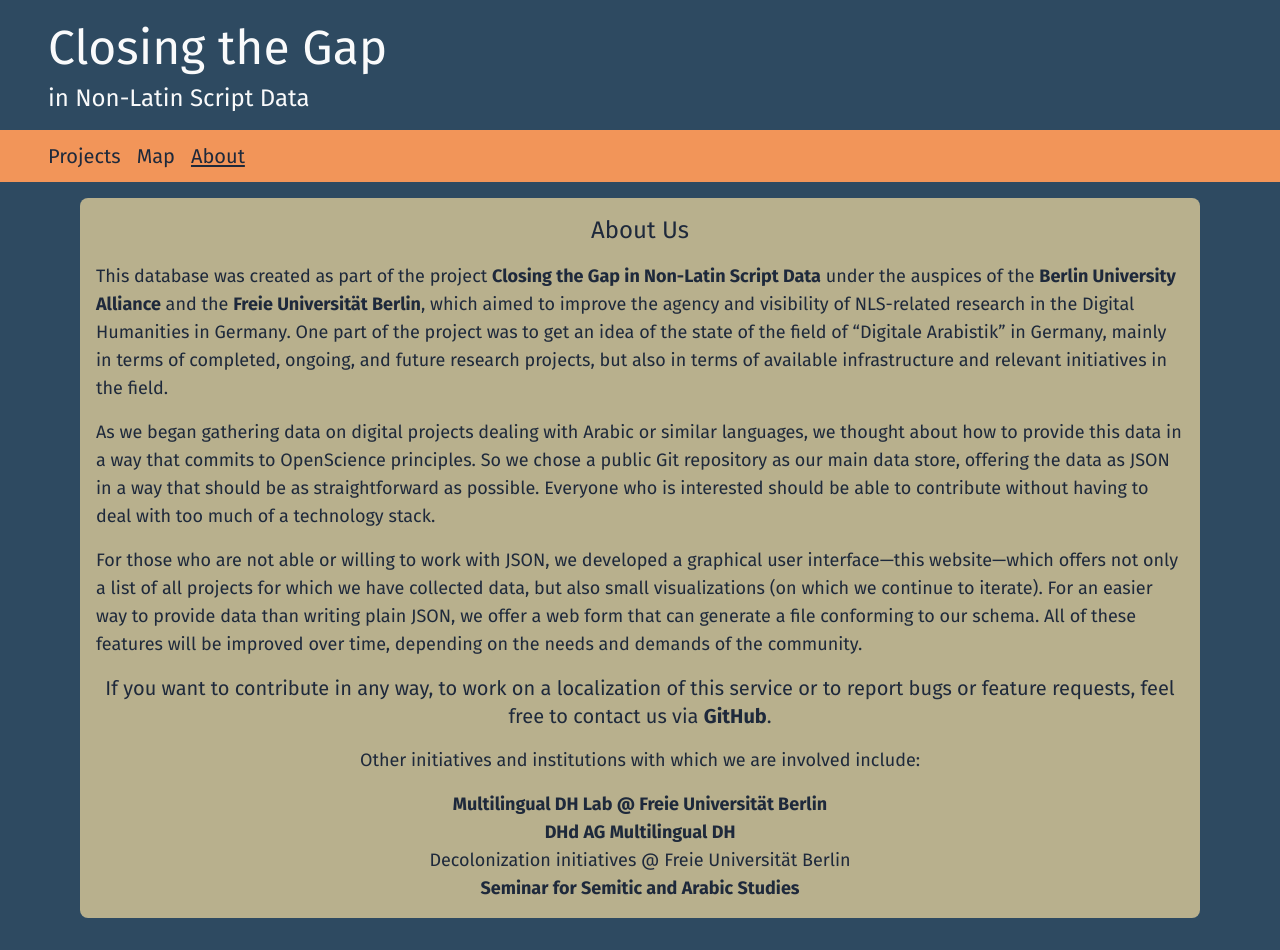
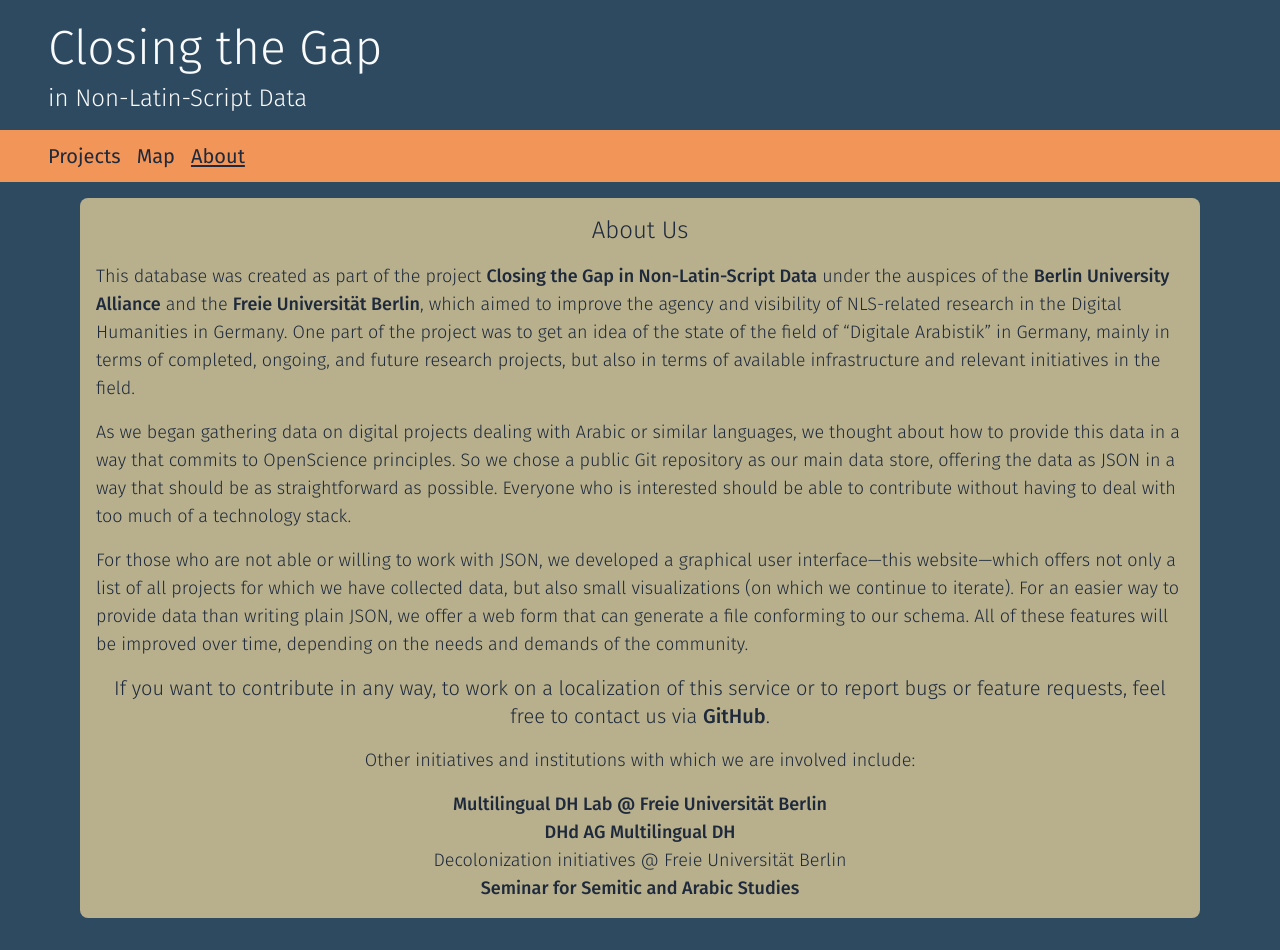
Before and after one commit to theodore-s-beers/ctg-redux, a SvelteKit app: page /about in a window 1280 px wide. Built offline with nearby package versions, Linux system fonts and the light colour scheme.

Commit message:
Try lighter font weights

```diff
--- a/src/app.html
+++ b/src/app.html
@@ -16,13 +16,13 @@
 		<link rel="preconnect" href="https://fonts.googleapis.com" />
 		<link rel="preconnect" href="https://fonts.gstatic.com" crossorigin />
 		<link
-			href="https://fonts.googleapis.com/css2?family=Fira+Sans:ital,wght@0,400;0,700;1,400&display=swap"
+			href="https://fonts.googleapis.com/css2?family=Fira+Sans:wght@300;400;500&display=swap"
 			rel="stylesheet"
 		/>
 
 		%sveltekit.head%
 	</head>
-	<body class="mx-0 mt-6 mb-8 bg-[#2e4a61] font-fira text-slate-800">
+	<body class="mx-0 mt-6 mb-8 bg-[#2e4a61] font-fira font-light text-slate-800">
 		<div>%sveltekit.body%</div>
 	</body>
 </html>
--- a/src/lib/Card.svelte
+++ b/src/lib/Card.svelte
@@ -47,7 +47,7 @@
 			</div>
 		{/if}
 
-		<h3 class="mb-3 text-xl font-bold">{title}</h3>
+		<h3 class="mb-3 text-xl font-medium">{title}</h3>
 
 		<div class="mb-3">
 			<div class="mb-2">
--- a/src/lib/Header.svelte
+++ b/src/lib/Header.svelte
@@ -4,11 +4,11 @@
 
 <div class="mx-auto mb-4 max-w-[76rem] px-4 text-gray-50">
 	<h1 class="mb-2.5 text-5xl"><a href="/">Closing the Gap</a></h1>
-	<h2 class="text-2xl">in Non-Latin Script Data</h2>
+	<h2 class="text-2xl">in Non-Latin-Script Data</h2>
 </div>
 
 <div class="mb-4 bg-[#f29559] py-3">
-	<div class="mx-auto flex max-w-[76rem] space-x-4 px-4 text-xl">
+	<div class="mx-auto flex max-w-[76rem] space-x-4 px-4 text-xl font-normal">
 		<a
 			href="/"
 			class="underline-offset-2 hover:underline"
--- a/src/lib/Panel.svelte
+++ b/src/lib/Panel.svelte
@@ -60,7 +60,7 @@
 
 <div class="mb-4 rounded-lg bg-[#b8b08d] p-4">
 	<div class="mb-4 border-b border-b-slate-800">
-		<ul class="flex gap-2 text-lg">
+		<ul class="flex gap-2 text-lg font-normal">
 			<li
 				on:click={() => {
 					selectedTab.set('search');
--- a/src/routes/+page.svelte
+++ b/src/routes/+page.svelte
@@ -93,10 +93,10 @@
 <svelte:window on:hashchange={handleHash} />
 
 <svelte:head>
-	<title>Closing the Gap in Non-Latin Script Data – Projects</title>
+	<title>Closing the Gap in Non-Latin-Script Data – Projects</title>
 	<meta
 		name="twitter:title"
-		content="Closing the Gap in Non-Latin Script Data – Projects"
+		content="Closing the Gap in Non-Latin-Script Data – Projects"
 	/>
 </svelte:head>
 
--- a/src/routes/about/+page.svelte
+++ b/src/routes/about/+page.svelte
@@ -1,5 +1,5 @@
 <svelte:head>
-	<title>Closing the Gap in Non-Latin Script Data – About</title>
+	<title>Closing the Gap in Non-Latin-Script Data – About</title>
 </svelte:head>
 
 <div class="mx-auto max-w-6xl px-4">
@@ -10,20 +10,20 @@
 			<p>
 				This database was created as part of the project
 				<a
-					class="font-bold hover:underline"
+					class="font-medium hover:underline"
 					href="https://www.berlin-university-alliance.de/commitments/research-quality/forschung/ongoing/closing-the-gap/index.html"
 					target="_blank"
-					rel="noreferrer">Closing the Gap in Non-Latin Script Data</a
+					rel="noreferrer">Closing the Gap in Non-Latin-Script Data</a
 				>
 				under the auspices of the
 				<a
-					class="font-bold hover:underline"
+					class="font-medium hover:underline"
 					href="https://www.berlin-university-alliance.de/index.html"
 					target="_blank"
 					rel="noreferrer">Berlin University Alliance</a
 				>
 				and the
-				<a class="font-bold hover:underline" href="https://www.fu-berlin.de/"
+				<a class="font-medium hover:underline" href="https://www.fu-berlin.de/"
 					>Freie Universität Berlin</a
 				>, which aimed to improve the agency and visibility of NLS-related research in
 				the Digital Humanities in Germany. One part of the project was to get an idea of
@@ -57,7 +57,7 @@
 				If you want to contribute in any way, to work on a localization of this service
 				or to report bugs or feature requests, feel free to contact us via
 				<a
-					class="font-bold hover:underline"
+					class="font-medium hover:underline"
 					href="https://github.com/M-L-D-H/Closing-The-Gap-In-Non-Latin-Script-Data"
 					target="_blank"
 					rel="noreferrer">GitHub</a
@@ -69,7 +69,7 @@
 			<ul>
 				<li>
 					<a
-						class="font-bold hover:underline"
+						class="font-medium hover:underline"
 						href="https://www.ada.fu-berlin.de/ada-labs/multilingual-dh/index.html"
 						target="_blank"
 						rel="noreferrer">Multilingual DH Lab @ Freie Universität Berlin</a
@@ -78,7 +78,7 @@
 
 				<li>
 					<a
-						class="font-bold hover:underline"
+						class="font-medium hover:underline"
 						href="https://dig-hum.de/ag-multilingual-dh"
 						target="_blank"
 						rel="noreferrer">DHd AG Multilingual DH</a
@@ -89,7 +89,7 @@
 
 				<li>
 					<a
-						class="font-bold hover:underline"
+						class="font-medium hover:underline"
 						href="https://www.geschkult.fu-berlin.de/e/semiarab/arabistik/index.html"
 						target="_blank"
 						rel="noreferrer">Seminar for Semitic and Arabic Studies</a
--- a/src/routes/map/+page.svelte
+++ b/src/routes/map/+page.svelte
@@ -3,7 +3,7 @@
 </script>
 
 <svelte:head>
-	<title>Closing the Gap in Non-Latin Script Data – Map</title>
+	<title>Closing the Gap in Non-Latin-Script Data – Map</title>
 </svelte:head>
 
 <LeafletMap />
```
